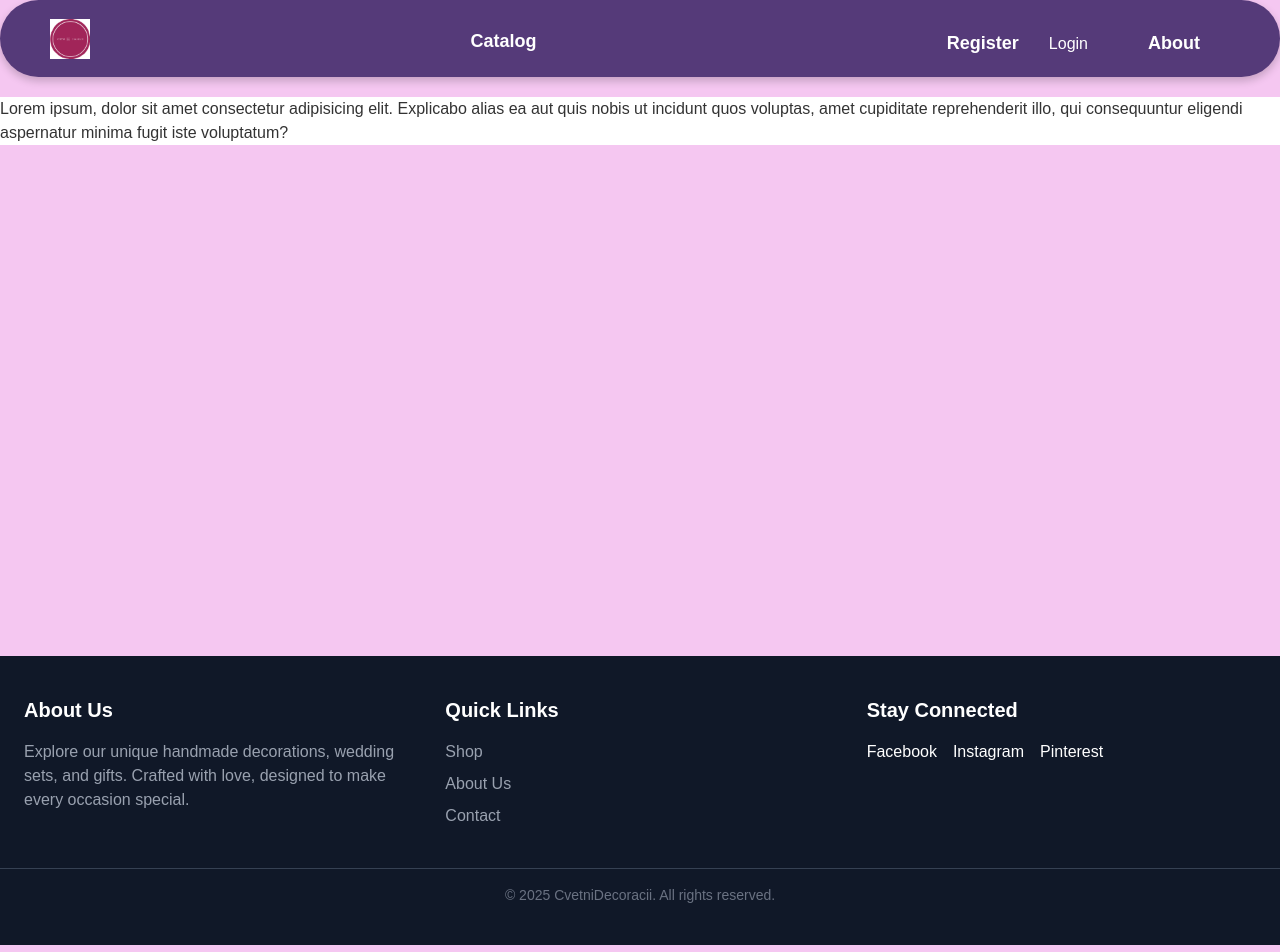
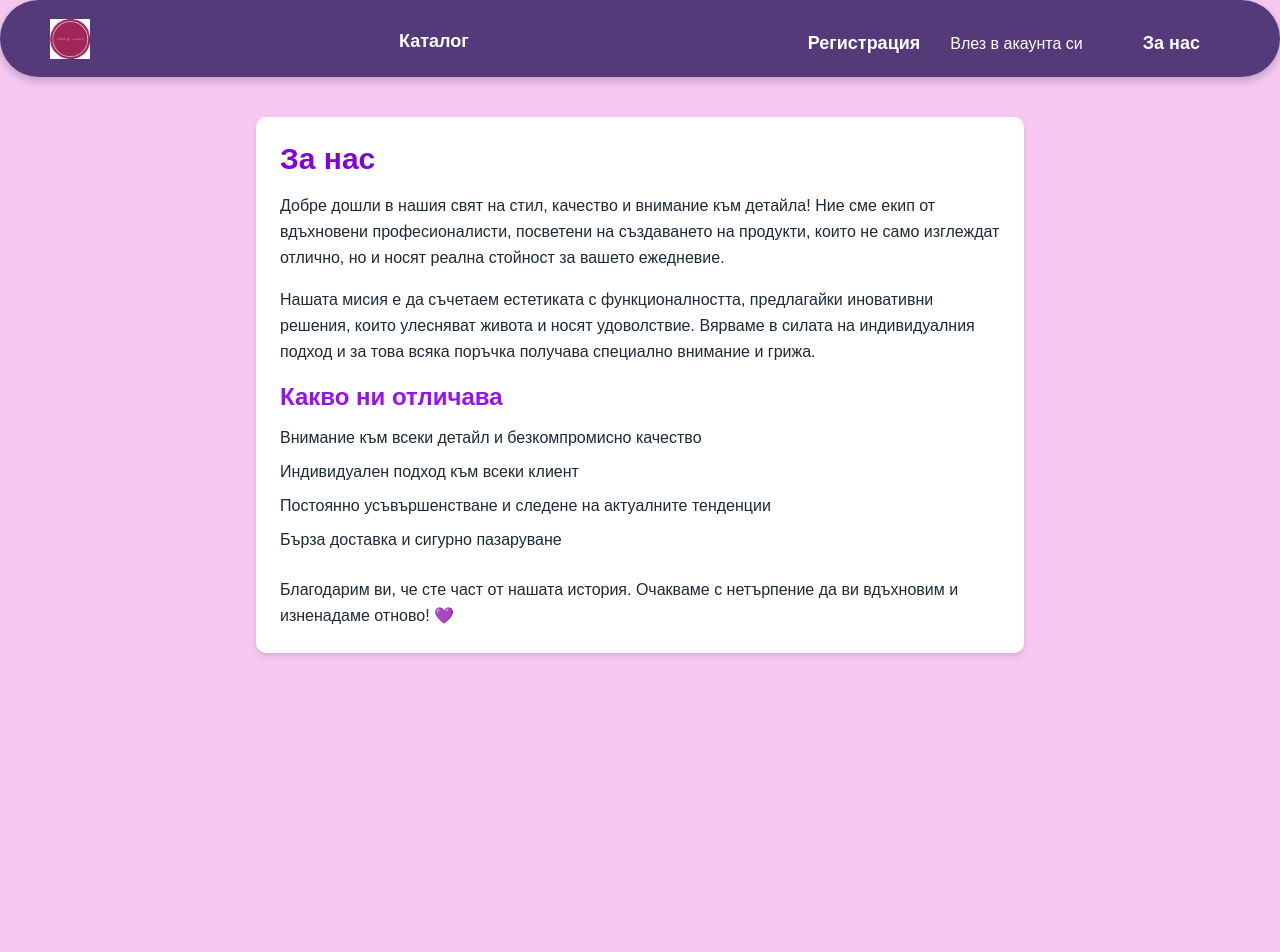
Before and after one commit to LazarBankov/ReactExamProject, a React (Vite) app in the folder client/: page /about in a window 1280 px wide. Shown: the top 952 px of the page. Built offline with nearby package versions, Linux system fonts and the light colour scheme.

Commit message:
Change the language and added vercel.json

```diff
--- a/client/src/App.css
+++ b/client/src/App.css
@@ -26,6 +26,6 @@ button {
 
 
 main {
-    background-color: white;
+    background-color: #f5c7f1;
     margin-top: 20px;
 }
--- a/client/src/components/about/About.jsx
+++ b/client/src/components/about/About.jsx
@@ -1,7 +1,25 @@
 export default function About() {
     return (
-        <div>
-            <p>Lorem ipsum, dolor sit amet consectetur adipisicing elit. Explicabo alias ea aut quis nobis ut incidunt quos voluptas, amet cupiditate reprehenderit illo, qui consequuntur eligendi aspernatur minima fugit iste voluptatum?</p>
+        <div className="bg-white p-6 rounded-lg shadow-md max-w-3xl mx-auto my-10">
+            <h1 className="text-3xl font-bold text-purple-700 mb-4">За нас</h1>
+            <p className="text-gray-800 leading-relaxed mb-4">
+                Добре дошли в нашия свят на стил, качество и внимание към детайла! Ние сме екип от вдъхновени професионалисти,
+                посветени на създаването на продукти, които не само изглеждат отлично, но и носят реална стойност за вашето ежедневие.
+            </p>
+            <p className="text-gray-800 leading-relaxed mb-4">
+                Нашата мисия е да съчетаем естетиката с функционалността, предлагайки иновативни решения, които улесняват живота и
+                носят удоволствие. Вярваме в силата на индивидуалния подход и за това всяка поръчка получава специално внимание и грижа.
+            </p>
+            <h2 className="text-2xl font-semibold text-purple-600 mb-3">Какво ни отличава</h2>
+            <ul className="list-disc list-inside text-gray-800 leading-relaxed space-y-2">
+                <li>Внимание към всеки детайл и безкомпромисно качество</li>
+                <li>Индивидуален подход към всеки клиент</li>
+                <li>Постоянно усъвършенстване и следене на актуалните тенденции</li>
+                <li>Бърза доставка и сигурно пазаруване</li>
+            </ul>
+            <p className="text-gray-800 leading-relaxed mt-6">
+                Благодарим ви, че сте част от нашата история. Очакваме с нетърпение да ви вдъхновим и изненадаме отново! 💜
+            </p>
         </div>
-    )
+    );
 }
--- a/client/src/components/cart/Cart.jsx
+++ b/client/src/components/cart/Cart.jsx
@@ -47,26 +47,26 @@ export default function Cart() {
               />
               <div className="product-details">
                 <h3>{product.name}</h3>
-                <p>${Number(product.price).toFixed(2)}</p>
+                <p>{Number(product.price).toFixed(2)}лв.</p>
                 <button
                   className="remove-button"
                   onClick={() => removeFromCart(product._id)}
                 >
-                  Remove from Cart
+                  Изтрий от количката
                 </button>
               </div>
             </div>
           ))
         ) : (
-          <p>No items in your cart.</p>
+          <p>Нямате продукти в количката</p>
         )}
       </div>
 
       <div className="summary-container">
-        <h2>Summary</h2>
-        <p>Total: ${total.toFixed(2)}</p>
+        <h2>Обща сума</h2>
+        <p>Общо: {total.toFixed(2)}лв.</p>
         <button className="checkout-button" disabled={userCart.length === 0}>
-          Checkout
+          Плащане
         </button>
       </div>
     </div>
--- a/client/src/components/catalog/catalog-product/Product.jsx
+++ b/client/src/components/catalog/catalog-product/Product.jsx
@@ -16,7 +16,7 @@ export default function Product({ product }) {
             <div className="flex justify-center gap-4 p-4">
                 <Link to={`/catalog/${product._id}`}>
                     <button className="bg-purple-500 text-white px-4 py-2 rounded-lg hover:bg-purple-600 transition duration-200">
-                        Details
+                        Детайли за продукта
                     </button>
                 </Link>
             </div>
--- a/client/src/components/error/ErrorComponent.jsx
+++ b/client/src/components/error/ErrorComponent.jsx
@@ -23,14 +23,14 @@ export default function ErrorComponent() {
           </div>
           <div className="flex flex-col">
             <h2 className="text-2xl font-semibold text-red-800 mb-2">
-              Something went wrong!
+              Нещо се обърка!
             </h2>
 
             <Link
               to="/"
               className="bg-purple-500 text-white px-4 py-2 rounded-lg hover:bg-purple-600 transition duration-200 mt-2"
             >
-              Go to Home
+              Върни се на началната страница
             </Link>
           </div>
         </div>
--- a/client/src/components/footer/Footer.jsx
+++ b/client/src/components/footer/Footer.jsx
@@ -7,42 +7,36 @@ export default function Footer() {
       <footer className="bg-gray-900 text-white py-10 mt-10">
         <div className="container mx-auto px-6 grid grid-cols-1 md:grid-cols-3 gap-8 text-center md:text-left">
           <div>
-            <h3 className="text-xl font-bold mb-4">About Us</h3>
+            <h3 className="text-xl font-bold mb-4">За нас</h3>
             <p className="text-gray-400">
-              Explore our unique handmade decorations, wedding sets, and gifts.
-              Crafted with love, designed to make every occasion special.
+              Разгледайте нашите уникални ръчно изработени декорации, сватбени
+              комплекти и подаръци. Създадени с любов, за да направят всеки повод
+              специален.
             </p>
           </div>
-
           <div>
-            <h3 className="text-xl font-bold mb-4">Quick Links</h3>
+            <h3 className="text-xl font-bold mb-4">Бързи връзки</h3>
             <ul className="text-gray-400 space-y-2">
               <li>
-                <Link
-                  to="/catalog"
-                  className="hover:text-purple-400 transition"
-                >
-                  Shop
+                <Link to="/catalog" className="hover:text-purple-400 transition">
+                  Каталог
                 </Link>
               </li>
               <li>
                 <Link to="/about" className="hover:text-purple-400 transition">
-                  About Us
+                  За нас
                 </Link>
               </li>
               <li>
-                <Link
-                  to="/contacts"
-                  className="hover:text-purple-400 transition"
-                >
-                  Contact
+                <Link to="/contacts" className="hover:text-purple-400 transition">
+                  Контакти
                 </Link>
               </li>
             </ul>
           </div>
 
           <div>
-            <h3 className="text-xl font-bold mb-4">Stay Connected</h3>
+            <h3 className="text-xl font-bold mb-4">Останете свързани</h3>
             <div className="flex justify-center md:justify-start gap-4 mt-4">
               <Link
                 to="https://www.facebook.com/profile.php?id=61566495269054"
@@ -63,7 +57,7 @@ export default function Footer() {
         </div>
 
         <div className="mt-10 text-center text-gray-500 text-sm border-t border-gray-700 pt-4">
-          © {new Date().getFullYear()} CvetniDecoracii. All rights reserved.
+          © {new Date().getFullYear()} CvetniDecoracii. Всички права запазени.
         </div>
       </footer>
     </div>
--- a/client/src/components/header/Header.jsx
+++ b/client/src/components/header/Header.jsx
@@ -16,7 +16,7 @@ export default function Header() {
       </Link>
       <li className={styles.navList}>
         <Link className={styles.navItem} to="/catalog">
-          Catalog
+          Каталог
         </Link>
       </li>
       <nav className={styles.navList}>
@@ -24,7 +24,7 @@ export default function Header() {
           <li className={styles.navList}>
             {isAdmin && (
               <Link className={styles.navItem} to="/create">
-                Create
+                Създаване
               </Link>
             )}
             {!isAdmin && (
@@ -33,20 +33,20 @@ export default function Header() {
             </Link>
             )}
             <Link className={styles.navItem} to="/logout">
-              Logout
+              Излез от акаунта си
             </Link>
           </li>
         ) : (
           <li className={styles.navList}>
             <Link className={styles.navItem} to="/register">
-              Register
+              Регистрация
             </Link>
-            <Link to="/login">Login</Link>
+            <Link to="/login">Влез в акаунта си</Link>
           </li>
         )}
         <li className={styles.navList}>
           <Link className={styles.navItem} to="/about">
-            About
+            За нас
           </Link>
         </li>
       </nav>
```
Also changed, not shown: client/src/components/create/Create.jsx (+6 -6 lines), client/src/components/details/DetailsProduct.jsx (+8 -9 lines), client/src/components/details/edit/EditProduct.jsx (+7 -7 lines), client/vercel.json (added).
